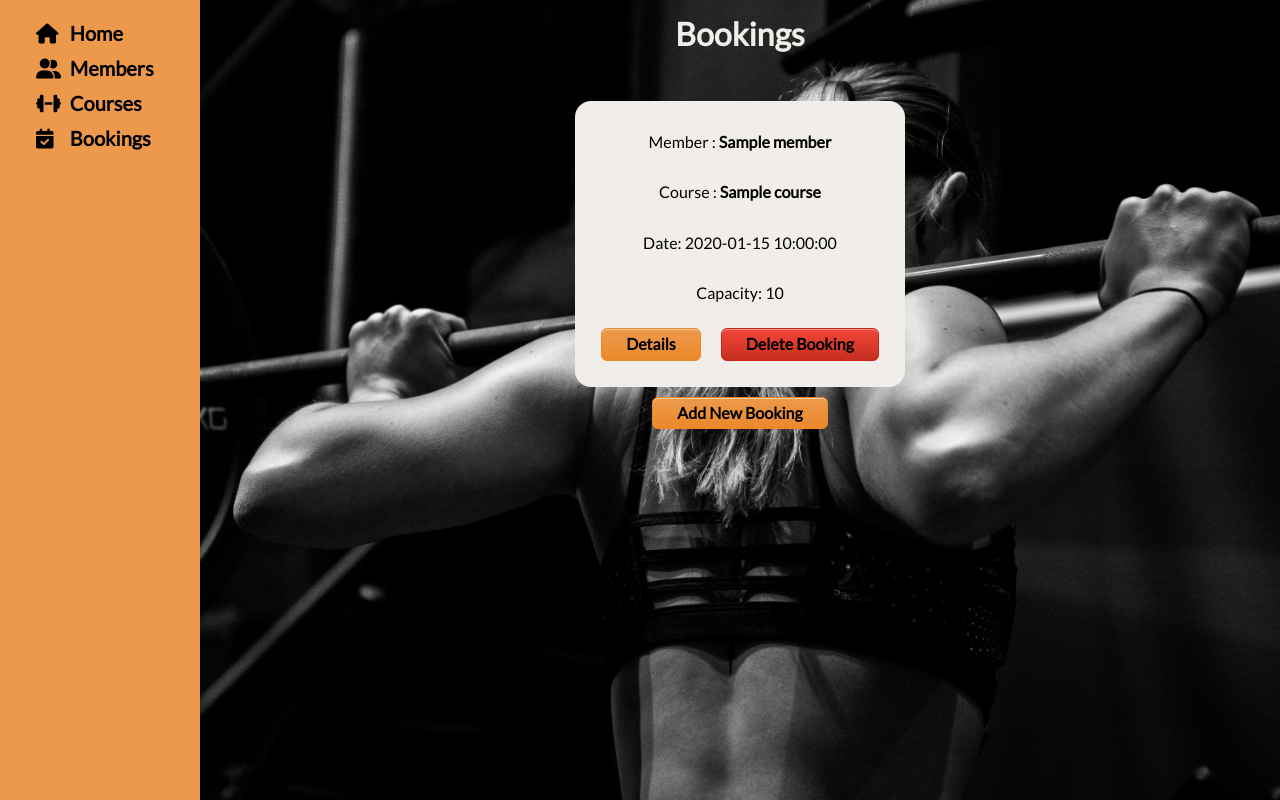
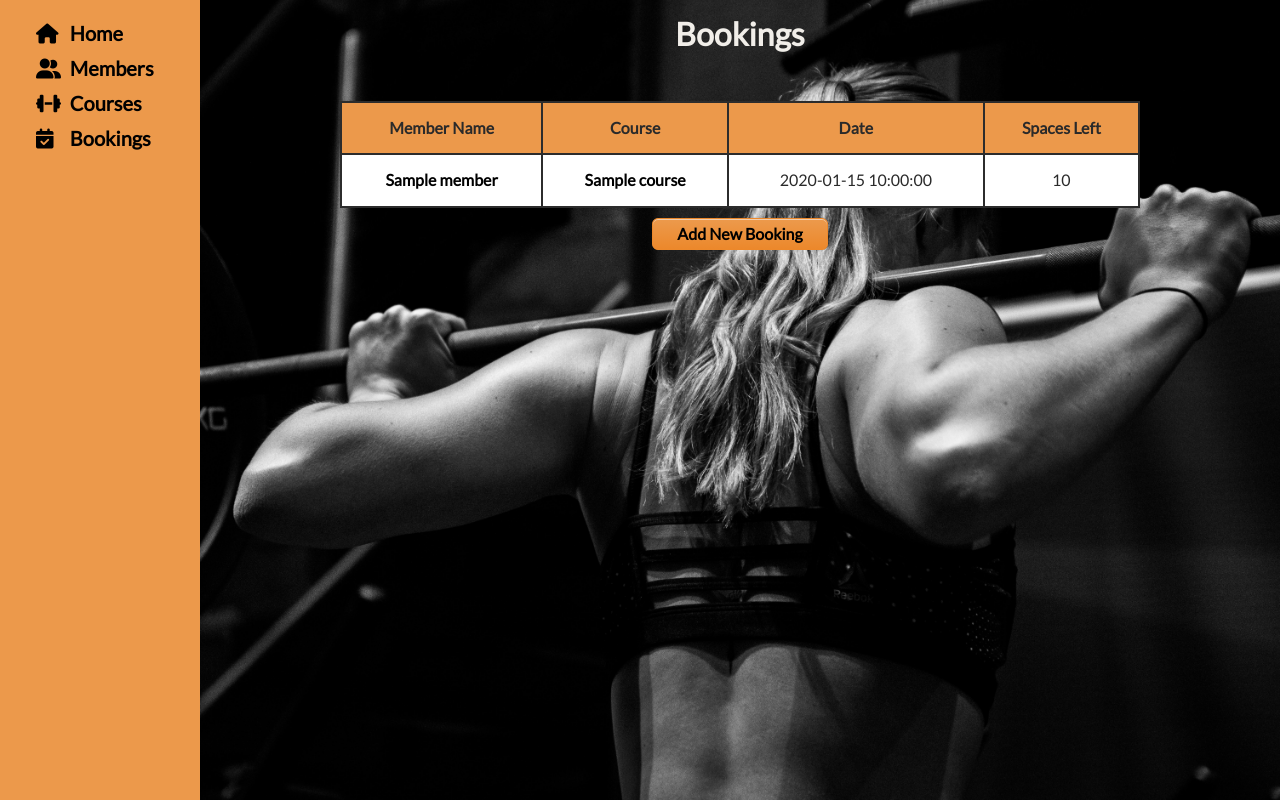
Before and after one commit to Cetins/gymmy, a Flask app: page /bookings in a window 1280 px wide. Run offline with Flask 2, Linux system fonts and the light colour scheme; a database or web service that is not in the repository returns one stand-in record (values such as "Sample title"); some libraries are stand-ins or nearby versions.

Commit message:
bookings index page redesigned as table

```diff
--- a/static/style.css
+++ b/static/style.css
@@ -2,7 +2,6 @@
     margin: 0;
     padding: 0;
 }
-
 
 body {
     background: url(images/background.jpg) no-repeat center center fixed;
--- /dev/null
+++ b/static/table.css
@@ -0,0 +1,21 @@
+.table {
+    width: 100vh;
+    background-color: #ffffff;
+    border-collapse: collapse;
+    border-width: 2px;
+    border-color: #2c2c2c;
+    border-style: solid;
+    color: #2a2a2a;
+    text-align: center;
+}
+
+.table td, .table th {
+    border-width: 2px;
+    border-color: #2c2c2c;
+    border-style: solid;
+    padding: 1rem;
+}
+
+.table thead {
+    background-color: #EC994B;
+}
--- a/templates/base.html
+++ b/templates/base.html
@@ -10,6 +10,7 @@
     <link rel="stylesheet" href="/static/style.css">
     <link rel="stylesheet" href="/static/button.css">
     <link rel="stylesheet" href="/static/sidebar.css">
+    <link rel="stylesheet" href="/static/table.css">
     <title>Home</title>
 </head>
 <body>
--- a/templates/bookings/index.html
+++ b/templates/bookings/index.html
@@ -6,12 +6,42 @@
     <h1>Bookings</h1>
 </header>
 <article class="container">
+    <div>
+        <table class="table">
+            <thead>
+              <tr>
+                <th>Member Name</th>
+                <th>Course</th>
+                <th>Date</th>
+                <th>Spaces Left</th>
+              </tr>
+            </thead>
+            <tbody>
+                {% for booking in bookings %}
+                <tr>
+                    <td><a href="/members/{{ booking.member.id }}">{{ booking.member.name }}</td>
+                    <td><a href="/courses/{{ booking.course.id }}">{{ booking.course.title }}</a></td>
+                    <td>{{ booking.course.date }}</td>
+                    <td>{{ booking.course.capacity }}</td>
+                </tr>
+                {% endfor %}
+            </tbody>
+        </table>
+    </div>
+</article>
+<!--
+
+
+
+
+
+
     {% for booking in bookings %}
     <div class="box">
         <p>Member : <a href="/members/{{ booking.member.id }}">{{ booking.member.name }}</a></p>
         <p>Course : <a href="/courses/{{ booking.course.id }}">{{ booking.course.title }}</a></p>
         <p>Date: {{ booking.course.date }}</p>
-        <p>Capacity: {{ booking.course.capacity }}</p>
+        <p>Spaces Left: {{ booking.course.capacity }}</p>
         <div class="flex-center">
             <button>
                 <a href="/bookings/{{ booking.id }}">Details</a>
@@ -22,7 +52,7 @@
         </div>
     </div>
     {% endfor %}
-</article>
+</article> -->
 
 <footer class="footer">
     <button>
--- a/templates/courses/show.html
+++ b/templates/courses/show.html
@@ -7,7 +7,7 @@
 </header>
 
 <article class="container">
-    <div class="box">
+    <div class="box main-box">
         <h1>{{ course.title }}</h1>
         <p>Level: {{ course.level }}</p>
         <p>Date: {{ course.date }}</p>
```
